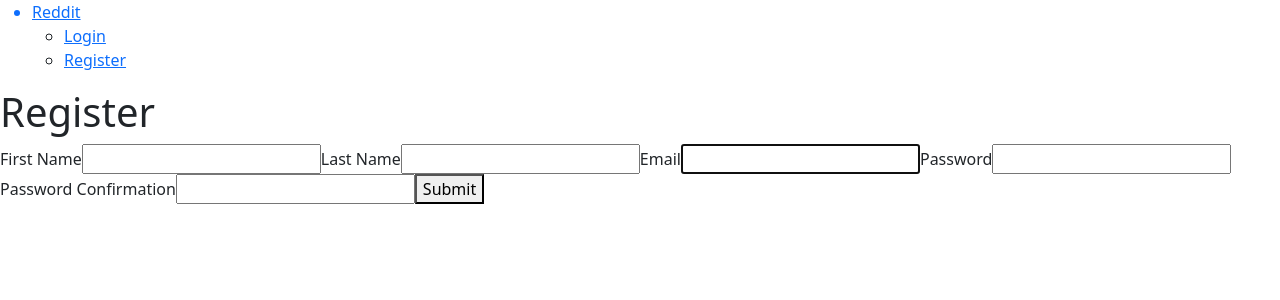
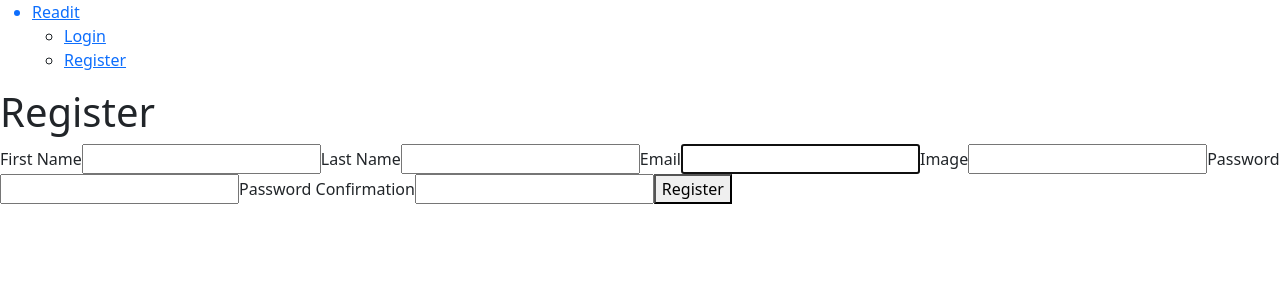
Before and after one commit to danimiletic/reddit_clone, a React (Create React App) app in the folder client/: page /register in a window 1280 px wide. Shown: the top 300 px of the page. Built offline with nearby package versions, Linux system fonts and the light colour scheme; what devise-axios would draw is missing.

Commit message:
fixed bug where user name wouldnt render. Created subreadit provider

```diff
--- a/client/src/App.js
+++ b/client/src/App.js
@@ -7,6 +7,7 @@ import Navbar from './components/shared/Navbar';
 import { Routes, Route } from 'react-router-dom';
 import ProtectedRoute from './components/auth/ProtectedRoute';
 import Profile from './components/shared/Profile';
+import Subreadits from './components/subreadits';
 
 
 const App = () => (
@@ -19,6 +20,7 @@ const App = () => (
             <Route path='/' element={<ProtectedRoute /> }>
               <Route path='/profile' element={<Profile />} />
             </Route>
+            <Route path='/subreadits' element={<Subreadits />} />
             <Route path='/login' element={<Login />} />
             <Route path='/register' element={<Register />} />
             <Route path='/*' element={<Nomatch />} />
--- a/client/src/components/auth/FetchUser.js
+++ b/client/src/components/auth/FetchUser.js
@@ -13,9 +13,9 @@ const FetchUser = ({ authenticated, setUser, children }) => {
         axios.get('/api/auth/validate_token')
           .then(res => {
             setUser(res.data.data)
-            setLoaded(true)
+            load()
           })
-          .catch( res => setLoaded(true) )
+          .catch( res => load() )
       } else {
         load()
       }
--- a/client/src/components/auth/Register.js
+++ b/client/src/components/auth/Register.js
@@ -1,21 +1,15 @@
-import { useState, useEffect } from 'react';
+import { useState } from 'react';
 import { AuthConsumer } from '../../providers/AuthProvider';
 
-const Register = ({ handleRegister, updateUser, id, setEdit, email, password, passwordConfirmation, fname, lname }) => {
+const Register = ({ handleRegister }) => {
 
-  const [user, setUser] = useState({ email: '', password: '', passwordConfirmation: '', fname: '', lname: '' })
-
-  useEffect( () => {
-    if (id) {
-      setUser({id, email, password, passwordConfirmation, fname, lname})
-    }
-  }, [])
+  const [user, setUser] = useState({ email: '', password: '', passwordConfirmation: '', fname: '', lname: '', image: '' })
 
   const handleSubmit = (e) => {
     e.preventDefault()
       if (user.password === user.passwordConfirmation) {
       handleRegister(user)
-      setUser({email: '', password: '', passwordConfirmation: '', fname: '', lname: ''})
+      setUser({email: '', password: '', passwordConfirmation: '', fname: '', lname: '', image: ''})
     } else {
       alert('Passwords do not match')
     }
@@ -27,45 +21,53 @@ const Register = ({ handleRegister, updateUser, id, setEdit, email, password, pa
         <form onSubmit={handleSubmit}>
           <label>First Name</label>
             <input
-              type='fname'
-              name='fname'
+              type="text"
+              name="fname"
               value={user.fname}
               onChange={(e) => setUser({...user, fname: e.target.value})}
               required
             />
           <label>Last Name</label>
             <input
-              type='lname'
-              name='lname'
+              type="text"
+              name="lname"
               value={user.lname}
               onChange={(e) => setUser({...user, lname: e.target.value})}
+              required
             />
           <label>Email</label>
             <input
-              type='email'
-              name='email'
+              type="email"
+              name="email"
               value={user.email}
               onChange={(e) => setUser({...user, email: e.target.value})}
               required
               autoFocus
             />
+          <label>Image</label>
+            <input
+              type="text"
+              name="image"
+              value={user.image}
+              onChange={(e) => setUser({ ...user, image: e.target.value })}
+            />
           <label>Password</label>
             <input
-              type='password'
-              name='password'
+              type="password"
+              name="password"
               value={user.password}
               onChange={(e) => setUser({...user, password: e.target.value})}
               required
             />
           <label>Password Confirmation</label>
             <input
-              type='passwordConfirmation'
-              name='passwordConfirmation'
+              type="password"
+              name="passwordConfirmation"
               value={user.passwordConfirmation}
               onChange={(e) => setUser({...user, passwordConfirmation: e.target.value})}
               required
             />
-          <button type='submit'>Submit</button>
+          <button type='submit'>Register</button>
         </form>
     </>
   )
--- a/client/src/components/shared/Navbar.js
+++ b/client/src/components/shared/Navbar.js
@@ -10,7 +10,7 @@ const Navbar = ({ user, handleLogout }) => {
         <>
           <ul>
             <li>
-              <Link to='/'>
+              <Link to='/subreadits'>
                 Home
               </Link>
             </li>
@@ -52,9 +52,9 @@ const Navbar = ({ user, handleLogout }) => {
       <nav>
         <ul>
           {/* these links show up with or without user being logged in */}
-          <Link to="/">
+          <Link to="/subreadits">
             <li>
-              Reddit
+              Readit
             </li>
           </Link>
           { rightNavItems() }
--- a/client/src/components/shared/Profile.js
+++ b/client/src/components/shared/Profile.js
@@ -1,45 +1,14 @@
 import { useState, useEffect } from 'react';
 import { AuthConsumer } from '../../providers/AuthProvider';
-import ProfileForm from './ProfileForm';
-import { useParams } from 'react-router';
-import axios from 'axios';
-import { Link } from 'react-router-dom';
 
-const Profile = ({ id, fname, lname, email, image, updateUser }) => {
-
-  // const [user, setUser] = useState ({ fname: '', lname: '', email: '' })
-  // const [editing, setEdit] = useState(false)
-
-  // useEffect( () => {
-  //   axios.get(`/api/auth/edit`)
-  //     .then( res => setUser(res.data))
-  //     .catch( err => console.log(err))
-  // }, [])
-
+const Profile = ({ fname, lname, email, image }) => {
 
   return (
     <>
-      {/* { editing ?
-      <>
-        <form
-          email={email}
-          updateUser={updateUser}
-          setEdit={setEdit}
-          id={id}
-          />
-        <button onClick={() => setEdit(false)}>Cancel</button>
-        <br />
-      </>
-        : */}
-      <>
-        {/* <ProfileForm /> */}
         <img src={image}/>
         <h2>Email: {email}</h2>
-        <h2>{fname}</h2>
-        <h2>{lname}</h2>
-        {/* <button onClick={() => setEdit(true)}>Edit</button> */}
-      </>
-     {/* } */}
+        <h2>first name: {fname}</h2>
+        <h2>last name: {lname}</h2>
     </>
   )
 }
--- a/client/src/index.js
+++ b/client/src/index.js
@@ -7,6 +7,7 @@ import { BrowserRouter } from 'react-router-dom';
 import 'bootstrap/dist/css/bootstrap.min.css';
 import { initMiddleware } from 'devise-axios';
 import AuthProvider from './providers/AuthProvider';
+import SubreaditProvider from './providers/SubreaditProvider';
 
 initMiddleware();
 
@@ -14,7 +15,9 @@ ReactDOM.render(
   <React.StrictMode>
     <BrowserRouter>
       <AuthProvider>
-        <App />
+        <SubreaditProvider>
+          <App />
+        </SubreaditProvider>
       </AuthProvider>
     </BrowserRouter>
   </React.StrictMode>,
--- a/client/src/providers/AuthProvider.js
+++ b/client/src/providers/AuthProvider.js
@@ -21,7 +21,7 @@ const AuthProvider = ({ children }) => {
   }
 
   const handleLogin = (user) => {
-    axios.post("/api/auth/sign_in", user)
+    axios.post('/api/auth/sign_in', user)
       .then( res => {
         setUser(res.data.data)
         navigate('/')
@@ -30,7 +30,7 @@ const AuthProvider = ({ children }) => {
   }
 
   const handleLogout = () => {
-    axios.delete("/api/auth/sign_out")
+    axios.delete('/api/auth/sign_out')
     .then( res => {
       setUser(null)
       navigate('/')
@@ -38,18 +38,18 @@ const AuthProvider = ({ children }) => {
     .catch( err => console.log(err))
   }
 
-  const updateUser = (id, user) => {
-    let data = new FormData()
-    data.append('file', user.image)
-    data.append('name', user.fname)
-    data.append('email', user.email)
-    axios.put(`/api/users/${id}`, data)
-    .then( res => {
-      setUser(res.data)
-      navigate('/register')
-    })
-    .catch( err => console.log(err))
-  }
+  // const updateUser = (id, user) => {
+  //   let data = new FormData()
+  //   data.append('file', user.image)
+  //   data.append('name', user.fname)
+  //   data.append('email', user.email)
+  //   axios.put(`/api/users/${id}`, data)
+  //   .then( res => {
+  //     setUser(res.data)
+  //     navigate('/register')
+  //   })
+  //   .catch( err => console.log(err))
+  // }
 
   return (
     <AuthContext.Provider value={{
@@ -57,7 +57,7 @@ const AuthProvider = ({ children }) => {
       handleRegister: handleRegister,
       handleLogin: handleLogin,
       handleLogout: handleLogout,
-      updateUser: updateUser,
+      // updateUser: updateUser,
       authenticated: user !== null,
       setUser: (user) => setUser(user)
     }}>
--- /dev/null
+++ b/client/src/providers/SubreaditProvider.js
@@ -0,0 +1,27 @@
+import React, { useState } from 'react';
+import axios from 'axios';
+import { useNavigate } from 'react-router-dom';
+
+export const SubreaditContext = React.createContext();
+export const SubreaditConsumer = SubreaditContext.Consumer;
+
+const SubreaditProvider = ({ children }) => {
+  const [subreadits, setSubreadits] = useState([])
+
+  const getAllSubreadits = () => {
+    axios.get('/api/subreadits')
+      .then( res => setSubreadits(res.data))
+      .catch( err => console.log(err))
+  }
+
+  return (
+    <SubreaditContext.Provider value={{
+      subreadits,
+      getAllSubreadits: getAllSubreadits,
+    }}>
+      { children }
+    </SubreaditContext.Provider>
+  )
+}
+
+export default SubreaditProvider;
```
Also changed, not shown: 2 other files (tests, documents, lock files or other folders).
